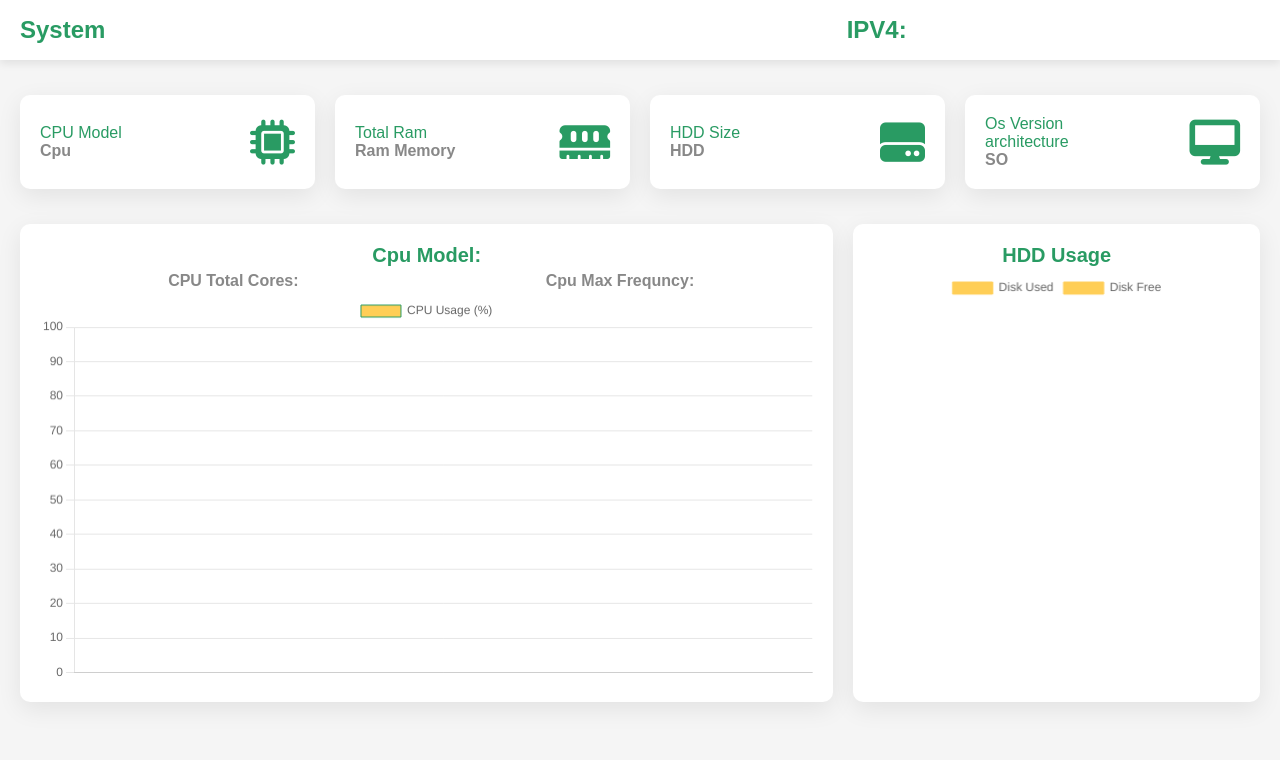
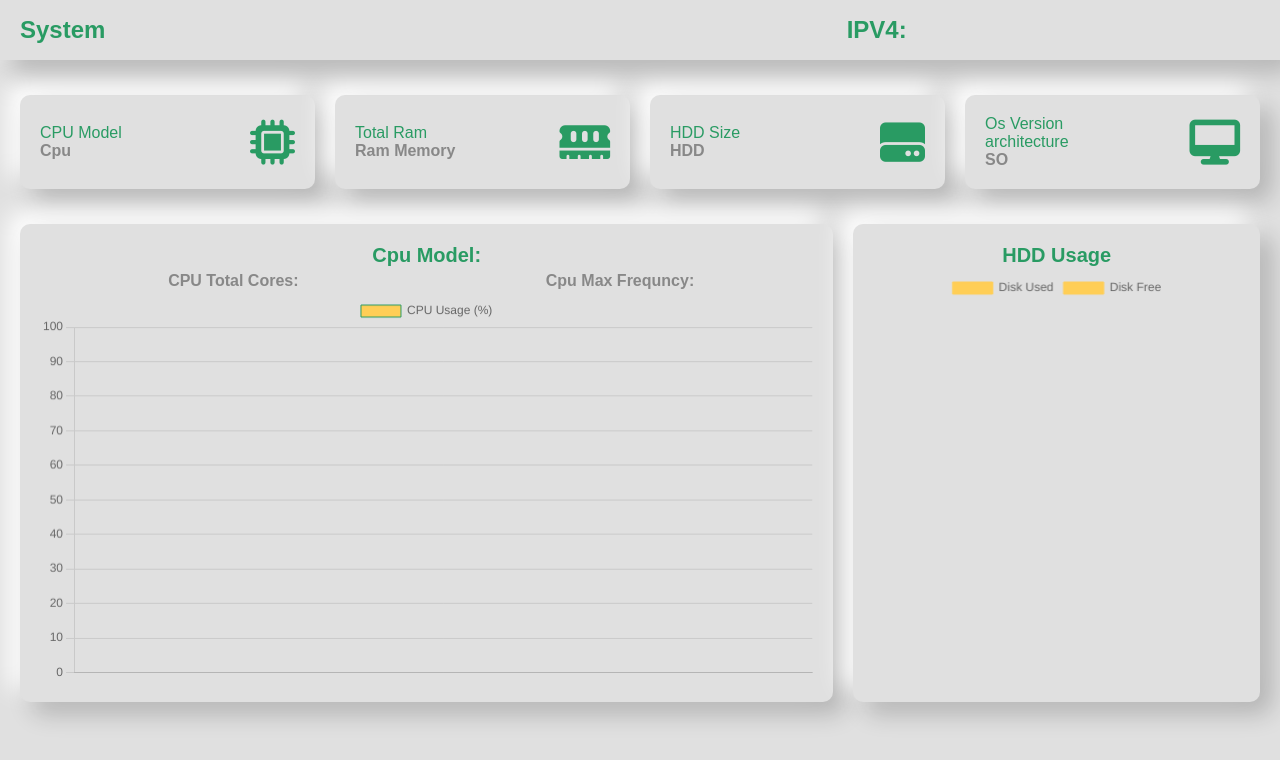
Before and after one commit to jeziel-nogueira/system_Information_dashboard, a website: page public/index.html in a window 1280 px wide. Drawn offline with nearby package versions, Linux system fonts and the light colour scheme; no server answers.

Commit message:
Neumorphism CSS

```diff
--- a/public/style.css
+++ b/public/style.css
@@ -7,8 +7,8 @@
 
 .topbar {
     position: fixed;
-    background-color: #fff;
-    box-shadow: 0 4px 8px 0 rgba(0, 0, 0, 0.08);
+    background-color: #e0e0e0;
+    box-shadow: 12px 12px 24px 0 rgba(0, 0, 0, 0.2), -12px -12px 24px 0 rgba(255, 255, 255, 1);
     width: 100%;
     height: 60px;
     padding: 0 20px;
@@ -27,7 +27,7 @@
     width: 100%;
     top: 60px;
     min-height: calc(100vh - 60px);
-    background-color: #f5f5f5;
+    background-color: #e0e0e0;
 }
 
 .cards {
@@ -43,9 +43,9 @@
     display: flex;
     align-items: center;
     justify-content: space-between;
-    background-color: #fff;
+    background-color: #e0e0e0;
     border-radius: 10px;
-    box-shadow: 0 7px 25px 0 rgba(0, 0, 0, 0.08);
+    box-shadow: 12px 12px 24px 0 rgba(0, 0, 0, 0.2), -12px -12px 24px 0 rgba(255, 255, 255, 1);
 }
 
 .number {
@@ -84,10 +84,10 @@
 }
 
 .chart {
-    background-color: #fff;
+    background-color: #e0e0e0;
     padding: 20px;
     border-radius: 10px;
-    box-shadow: 0 7px 25px 0 rgba(0, 0, 0, 0.08);
+    box-shadow: 12px 12px 24px 0 rgba(0, 0, 0, 0.2), -12px -12px 24px 0 rgba(255, 255, 255, 1);
     width: 100%;
 }
 
```
